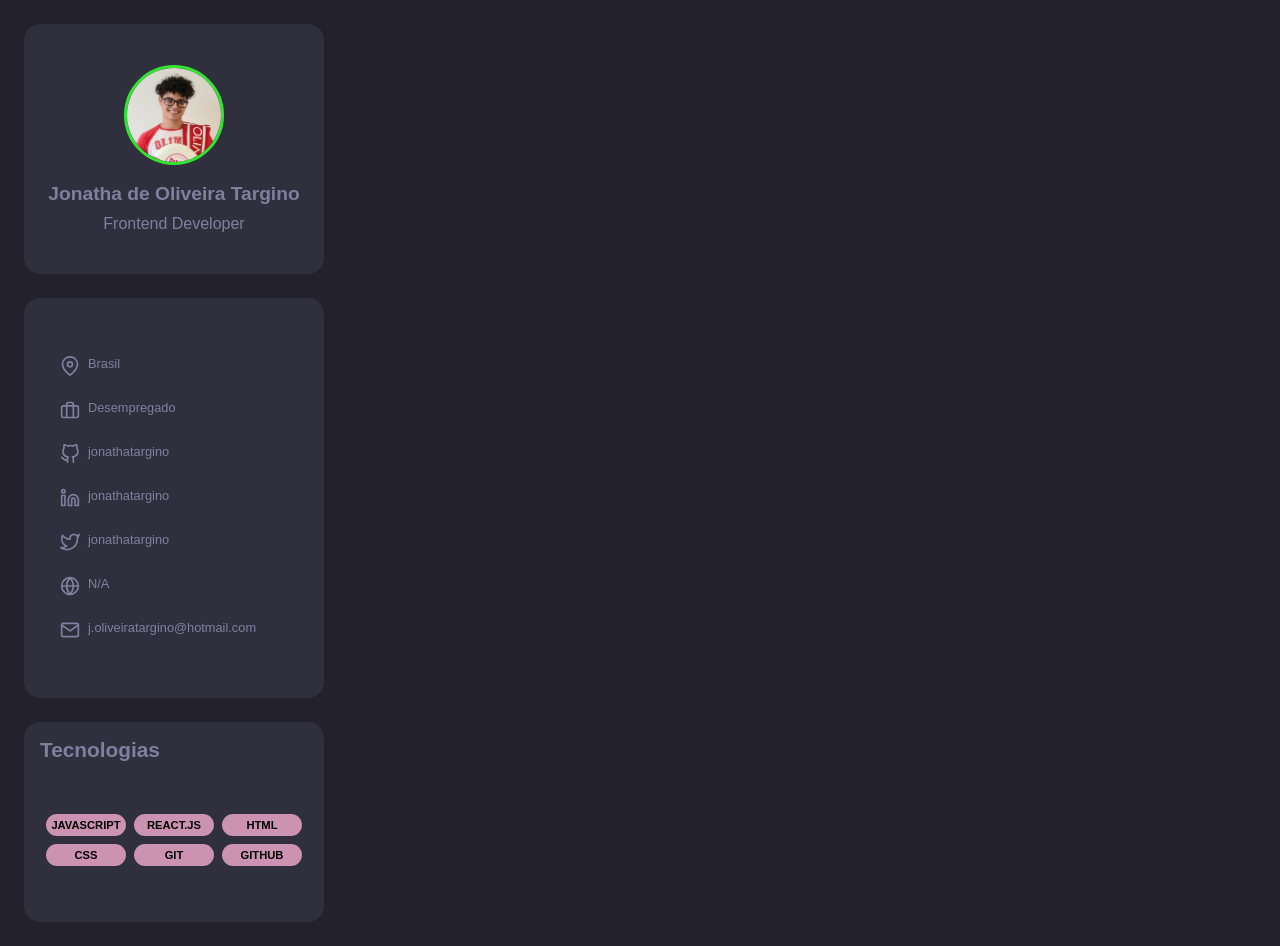
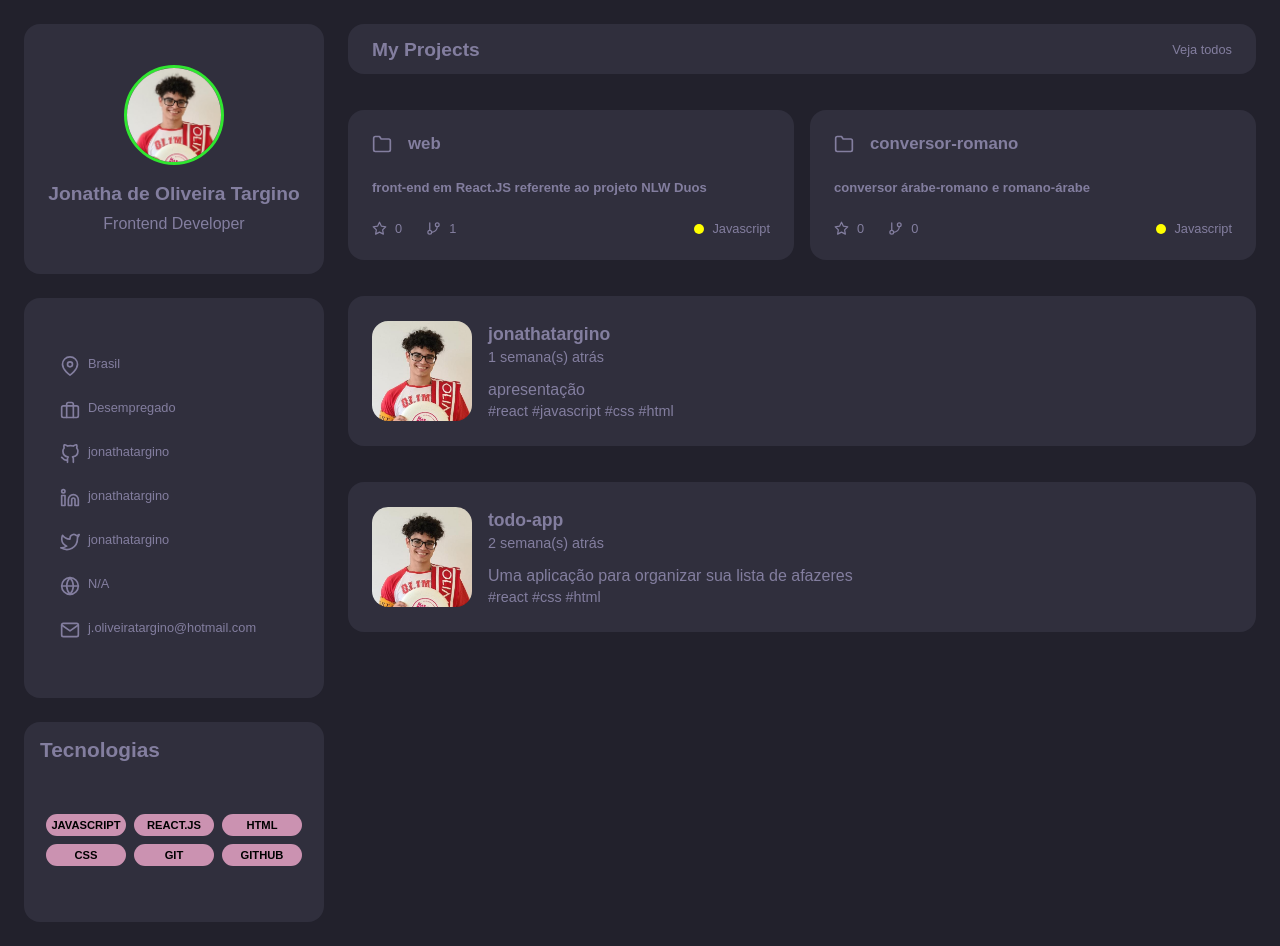
Before and after one commit to jonathatargino/portfolio-rocketseat, a React (Vite) app: page / in a window 1280 px wide. Built offline with nearby package versions, Linux system fonts and the light colour scheme.

Commit message:
App now contains SideBar and UserProjects components only

```diff
--- a/src/App.css
+++ b/src/App.css
@@ -0,0 +1,5 @@
+.mainDiv {
+  width: 100%;
+  display: flex;
+  gap: 24px;
+}
--- a/src/App.jsx
+++ b/src/App.jsx
@@ -1,12 +1,14 @@
 import './App.css'
 import SideBar from './components/SideBar'
+import UserProjects from './components/UserProjects'
 
 function App() {
 
   return (
-    <>
+    <div className="mainDiv">
       <SideBar />
-    </>
+      <UserProjects/>
+    </div>
   )
 }
 
```
